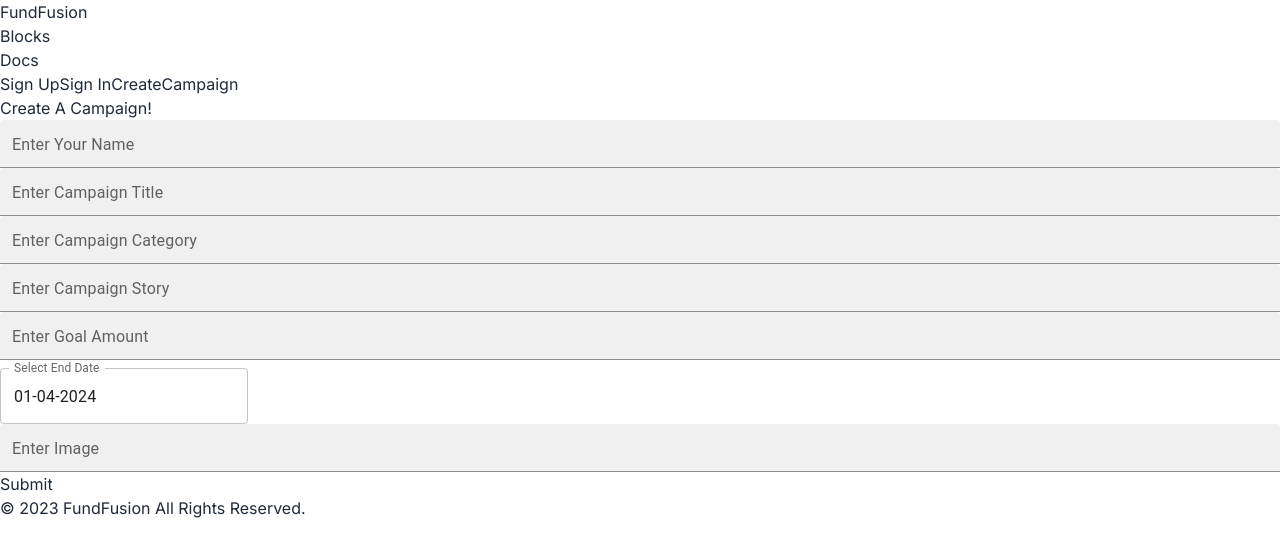
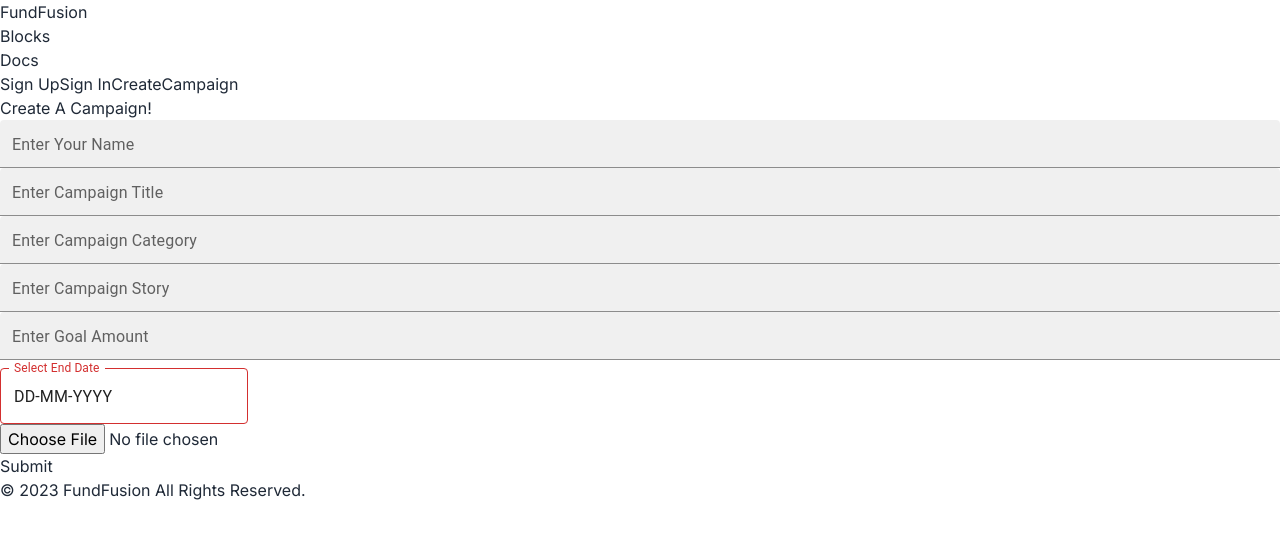
Before and after one commit to Niravgajera1/DemoFinal, a Next.js app: page /CreateCampaign in a window 1280 px wide. Shown: the top 556 px of the page. Built offline with nearby package versions, Linux system fonts and the light colour scheme.

Commit message:
form validation with yup

```diff
--- a/package.json
+++ b/package.json
@@ -13,6 +13,7 @@
     "@emotion/react": "^11.11.4",
     "@emotion/styled": "^11.11.5",
     "@material-tailwind/react": "^2.1.9",
+    "@mui/icons-material": "^5.15.15",
     "@mui/material": "^5.15.15",
     "@mui/x-date-pickers": "^7.1.0",
     "aos": "^3.0.0-beta.6",
--- /dev/null
+++ b/src/app/CreateCampaign/Campaign.Schema.tsx
@@ -0,0 +1,12 @@
+import * as Yup from "yup";
+export const campaingshemas = Yup.object({
+  yourname: Yup.string().min(3).max(25).required("Please Enter Your Name"),
+  title: Yup.string().min(6).max(25).required("Please Enter Campaign Title"),
+  category: Yup.string().min(3).max(25).required("Please Enter Category"),
+  story: Yup.string()
+    .min(15)
+    .max(100)
+    .required("Please Explain Campaign Story"),
+  goal: Yup.number().min(1).required("Please Enter Goal Amount"),
+  enddate: Yup.date().required("Please Select Last Date"),
+});
--- a/src/app/CreateCampaign/page.tsx
+++ b/src/app/CreateCampaign/page.tsx
@@ -3,13 +3,90 @@ import React, { useState } from "react";
 import Navbar from "@/app/components/navbar";
 import Footer from "../components/footer";
 import TextField from "@mui/material/TextField";
-import DatePicker from "@/app/components/Date";
+import { useFormik } from "formik";
+import { styled } from "@mui/material/styles";
+import Button from "@mui/material/Button";
+import CloudUploadIcon from "@mui/icons-material/CloudUpload";
+import { DemoContainer } from "@mui/x-date-pickers/internals/demo";
+import { AdapterDayjs } from "@mui/x-date-pickers/AdapterDayjs";
+import { LocalizationProvider } from "@mui/x-date-pickers/LocalizationProvider";
+import { DatePicker } from "@mui/x-date-pickers/DatePicker";
+import dayjs from "dayjs";
+import { campaingshemas } from "./Campaign.Schema";
+
+const VisuallyHiddenInput = styled("input")({
+  clip: "rect(0 0 0 0)",
+  clipPath: "inset(50%)",
+  height: 1,
+  overflow: "hidden",
+  position: "absolute",
+  bottom: 0,
+  left: 0,
+  whiteSpace: "nowrap",
+  width: 1,
+});
+
+const initialValues = {
+  yourname: "",
+  title: "",
+  category: "",
+  story: "",
+  goal: "",
+  enddate: "",
+  image: "",
+};
 
 const createCampaign = () => {
+  // const [data, setData] = useState({
+  //   yourname: "",
+  //   title: "",
+  //   category: "",
+  //   story: "",
+  //   goal: "",
+  //   enddate: "",
+  //   image: "",
+  // });
+  const currentDate = new Date().toISOString().split("T")[0];
+  const { values, errors, handleBlur, handleChange, handleSubmit } = useFormik({
+    initialValues: initialValues,
+    validationSchema: campaingshemas,
+    onSubmit: async (values) => {
+      //e.preventDefault();
+      console.log(values);
+      const formData = new FormData();
+      formData.append("yourname", values.yourname);
+      formData.append("title", values.title);
+      formData.append("category", values.category);
+      formData.append("story", values.story);
+      formData.append("goal", values.goal);
+      formData.append("enddate", values.enddate);
+      formData.append("image", values.image);
+      // const { yourname, title, category, story, goal, enddate, image } = data;
+
+      try {
+        const res = await fetch("http://localhost:3001/campaign/new", {
+          method: "POST",
+          headers: {
+            "Content-Type": "application/json",
+            // Authorization: "Bearer ${token}",
+          },
+          body: formData,
+        });
+        const data = await res.json();
+        alert(data.message);
+        // if (!res.ok) {
+        //   throw new Error("Failed to post");
+        // }
+        console.log(data);
+      } catch (error) {
+        console.log(error);
+      }
+    },
+  });
+
   return (
     <>
       <Navbar />
-
       <div className="flex flex-col  justify-center items-center h-screen bg-slate-400">
         <div className="flex flex-col gap-6 justify-center items-center p-6 rounded-lg shadow-xl backdrop-blur-xm bg-white/30">
           <div className="bg-zinc-400 flex flex-col justify-center p-1/2 rounded-lg ">
@@ -17,9 +94,14 @@ const createCampaign = () => {
               Create A Campaign!
             </h4>
           </div>
-          <div className=" relative flex flex-row gap-5 items-center justify-center">
+          <form onSubmit={handleSubmit}>
+            <div className=" relative flex flex-row gap-5 items-center justify-center mt-4 mb-10">
               <div className="relative h-11 w-full min-w-[200px]">
                 <TextField
+                  value={values.yourname}
+                  onChange={handleChange}
+                  onBlur={handleBlur}
+                  name="yourname"
                   size="small"
                   fullWidth
                   id="outlined-basic"
@@ -27,9 +109,14 @@ const createCampaign = () => {
                   variant="filled"
                   color="info"
                 />
+                <p className="text-red-500">{errors.yourname}</p>
               </div>
               <div className="relative h-11 w-full min-w-[200px]">
                 <TextField
+                  value={values.title}
+                  onChange={handleChange}
+                  onBlur={handleBlur}
+                  name="title"
                   size="small"
                   fullWidth
                   id="outlined-basic"
@@ -37,9 +124,14 @@ const createCampaign = () => {
                   variant="filled"
                   color="info"
                 />
+                <p className="text-red-500">{errors.title}</p>
               </div>
               <div className="relative h-11 w-full min-w-[200px]">
                 <TextField
+                  value={values.category}
+                  onChange={handleChange}
+                  onBlur={handleBlur}
+                  name="category"
                   size="small"
                   fullWidth
                   id="outlined-basic"
@@ -47,10 +139,16 @@ const createCampaign = () => {
                   variant="filled"
                   color="info"
                 />
+                <p className="text-red-500">{errors.category}</p>
               </div>
             </div>
-          <div className="relative w-full min-w-[200px] font-black">
+            <div className="relative w-full min-w-[200px] font-black mt-4 mb-6">
               <TextField
+                value={values.story}
+                onChange={handleChange}
+                onBlur={handleBlur}
+                name="story"
+                multiline
                 size="small"
                 fullWidth
                 id="outlined-basic"
@@ -58,10 +156,15 @@ const createCampaign = () => {
                 variant="filled"
                 color="info"
               />
+              <p className="text-red-500 font-normal">{errors.story}</p>
             </div>
-          <div className="flex flex-row gap-10 items-center justify-center">
+            <div className="relative flex flex-row gap-10 items-center justify-center mt-4 mb-6">
               <div className="relative h-11 w-full min-w-[200px]">
                 <TextField
+                  value={values.goal}
+                  onChange={handleChange}
+                  onBlur={handleBlur}
+                  name="goal"
                   size="small"
                   fullWidth
                   id="outlined-basic"
@@ -69,26 +172,56 @@ const createCampaign = () => {
                   variant="filled"
                   color="info"
                 />
+                <p className="text-red-500">{errors.goal}</p>
               </div>
               <div className="relative  w-full min-w-[200px]">
-              <DatePicker />
+                <LocalizationProvider dateAdapter={AdapterDayjs}>
+                  <DemoContainer components={["DatePicker"]}>
+                    <DatePicker
+                      name="enddate" // Set the name attribute to match the field name
+                      value={dayjs(values.enddate)}
+                      onChange={(date) =>
+                        handleChange({
+                          target: { name: "enddate", value: date },
+                        })
+                      }
+                      label="Select End Date"
+                      minDate={dayjs(currentDate)}
+                      format="DD-MM-YYYY"
+                    />
+                    <p className="text-red-500">{errors.enddate}</p>
+                  </DemoContainer>
+                </LocalizationProvider>
               </div>
             </div>
-          <div className="relative h-11 w-full min-w-[200px]">
+            <div className="relative h-11 w-full min-w-[200px] justify-items mt-2 mb-4">
               <div className="relative w-full min-w-[200px]">
-              <TextField
+                {/* <TextField
+                  value={values.image}
+                  onChange={handleChange}
+                  onBlur={handleBlur}
+                  name="image"
+                  type="file"
                   size="small"
                   fullWidth
                   id="outlined-basic"
-                label="Enter Image"
+                  label=""
                   variant="filled"
                   color="info"
-              />
+                /> */}
+                <input
+                  value={values.image}
+                  onChange={handleChange}
+                  onBlur={handleBlur}
+                  name="image"
+                  type="file"
+                ></input>
               </div>
             </div>
             <button className="bg-stone-700 text-white p-2 w-full rounded-lg text-center hover:border hover:bg-stone-600 hover:border-stone-700 hover:text-stone-800 transfrom duration-300">
               Submit
             </button>
+          </form>
         </div>
       </div>
       <Footer />
--- a/src/app/components/Date.tsx
+++ /dev/null
@@ -1,22 +0,0 @@
-import * as React from "react";
-import { DemoContainer } from "@mui/x-date-pickers/internals/demo";
-import { AdapterDayjs } from "@mui/x-date-pickers/AdapterDayjs";
-import { LocalizationProvider } from "@mui/x-date-pickers/LocalizationProvider";
-import { DatePicker } from "@mui/x-date-pickers/DatePicker";
-import dayjs from "dayjs";
-
-export default function BasicDatePicker() {
-  const currentDate = new Date().toISOString().split("T")[0];
-  return (
-    <LocalizationProvider dateAdapter={AdapterDayjs}>
-      <DemoContainer components={["DatePicker"]}>
-        <DatePicker
-          format="DD-MM-YYYY"
-          label="Select End Date"
-          minDate={dayjs(currentDate)}
-          defaultValue={dayjs(currentDate)}
-        />
-      </DemoContainer>
-    </LocalizationProvider>
-  );
-}
--- a/src/app/components/SignUpForm.tsx
+++ b/src/app/components/SignUpForm.tsx
@@ -42,12 +42,12 @@ const SignUpForm: React.FC = () => {
         }),
       });
 
+      const data = await res.json();
       if (!res.ok) {
+        alert(data.message);
         throw new Error("Failed to post data");
       }
 
-      const data = await res.json();
-      alert(data.message);
       console.log(data); // Handle the response data here
       router.push("/signin");
     } catch (error) {
```
Also changed, not shown: 1 other file (tests, documents, lock files or other folders). Lines whose indentation alone changed are shown as unchanged.
